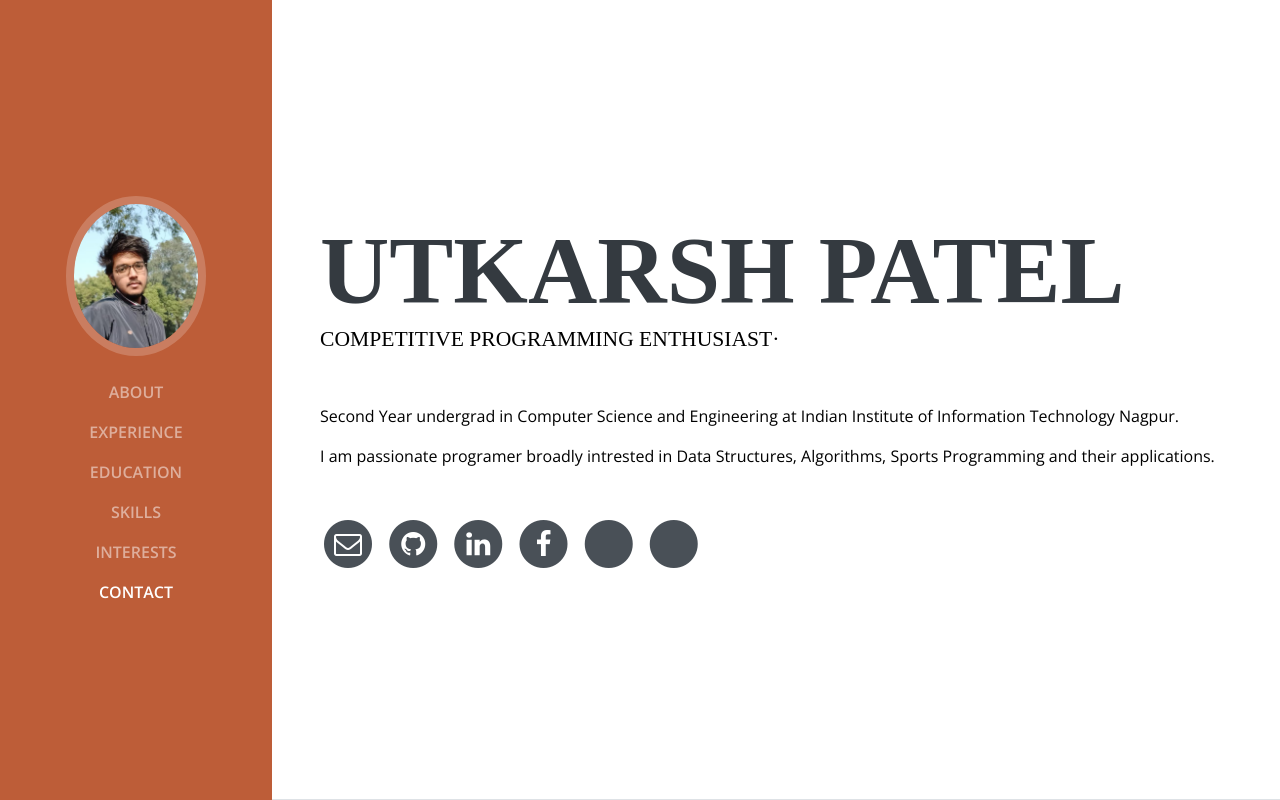
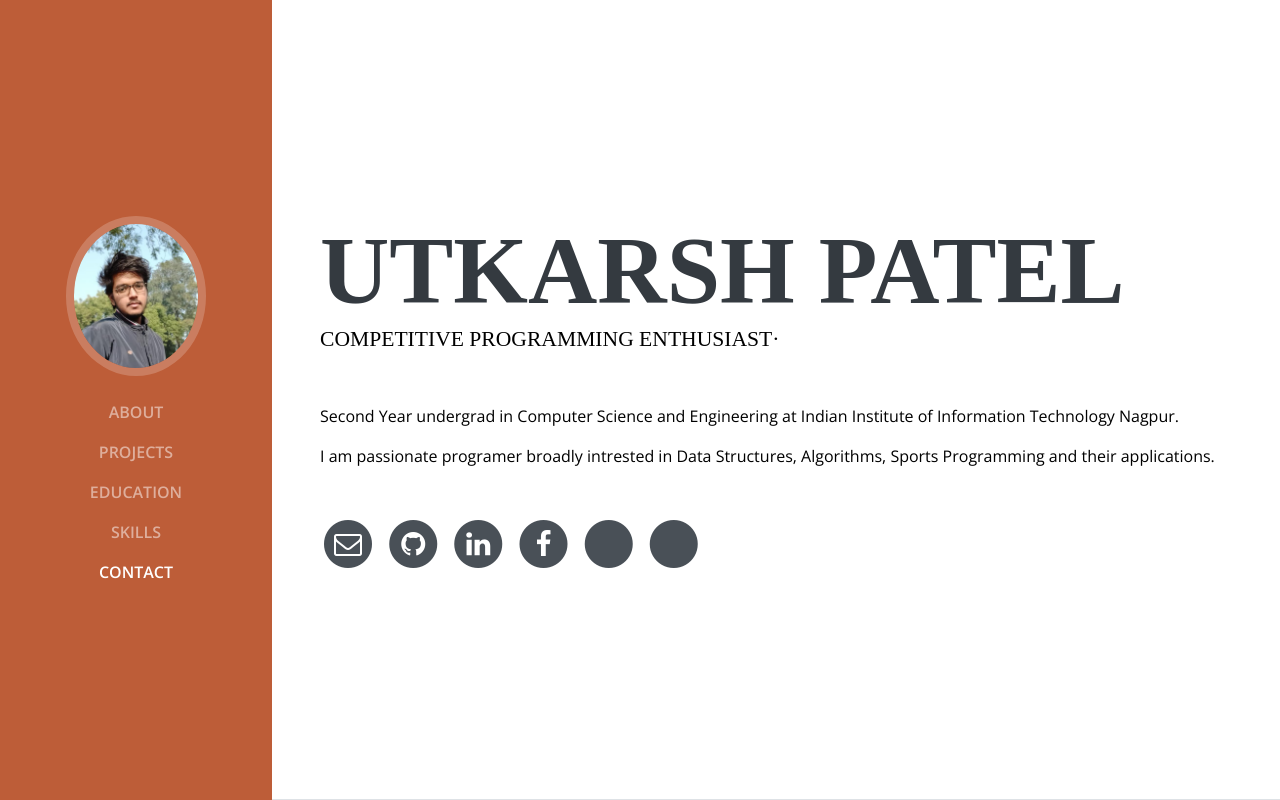
Before and after one commit to utkarshpatel500/utkarshpatel.github.io, a plain HTML site: page index.html in a window 1280 px wide. Shown: the top 800 px of the page. Drawn offline with nearby package versions, Linux system fonts and the light colour scheme; some icons are missing; a web font is replaced by a local one.

Commit message:
Portfolio

```diff
--- a/index.html
+++ b/index.html
@@ -45,7 +45,7 @@
 						<a class="nav-link js-scroll-trigger" href="#about">About</a>
 					</li>
 					<li class="nav-item">
-						<a class="nav-link js-scroll-trigger" href="#experience">Experience</a>
+						<a class="nav-link js-scroll-trigger" href="#experience">Projects</a>
 					</li>
 					<li class="nav-item">
 						<a class="nav-link js-scroll-trigger" href="#education">Education</a>
@@ -53,11 +53,11 @@
 					<li class="nav-item">
 						<a class="nav-link js-scroll-trigger" href="#skills">Skills</a>
 					</li>
+					<!-- <li class="nav-item">
+						<a class="nav-link js-scroll-trigger" href="#interests">Interests</a>
+					</li> -->
 					<li class="nav-item">
-						<a class="nav-link js-scroll-trigger" href="#interests">Interests</a>
-					</li>
-					<li class="nav-item">
-						<a class="nav-link js-scroll-trigger" href="#awards">Contact</a>
+						<a class="nav-link js-scroll-trigger" href="#contact">Contact</a>
 					</li>
 				</ul>
 			</div>
@@ -131,7 +131,7 @@
 				</div>
 			</section>
 
-			<section class="resume-section p-3 p-lg-5 d-flex flex-column" id="experience">
+			<section class="resume-section p-3 p-lg-5 d-flex flex-column" id="Projects">
 				<div class="my-auto">
 					<h2 class="mb-5">Projects Undertaken</h2>
 
@@ -265,15 +265,15 @@
 				</div>
 			</section>
 
-			<section class="resume-section p-3 p-lg-5 d-flex flex-column" id="interests">
+		<!-- 	<section class="resume-section p-3 p-lg-5 d-flex flex-column" id="interests">
 				<div class="my-auto">
 					<h2 class="mb-5">Interests</h2>
 					<p>While I am not turning coffee into code, I spend my time mostly doing volunteering, surfing internet and designing digital goods. I am an active volunteer at Gramiksha and National Service Scheme.</p>
 					<p class="mb-0">I also love to socialize and attend tech events and associated with various communities such as Indori Quorans, Google Developers Group, Microsoft Technical Community and Facebook Developer Circle.</p>
 				</div>
 			</section>
-
-			<section class="resume-section p-3 p-lg-5 d-flex flex-column" id="awards">
+ -->
+			<section class="resume-section p-1 p-lg-5 d-flex flex-column" id="contact">
 				<div class="my-auto">
 					<h2 class="mb-5">Contact</h2>
 						<ul class="list-inline list-social-icons mb-0">
```
